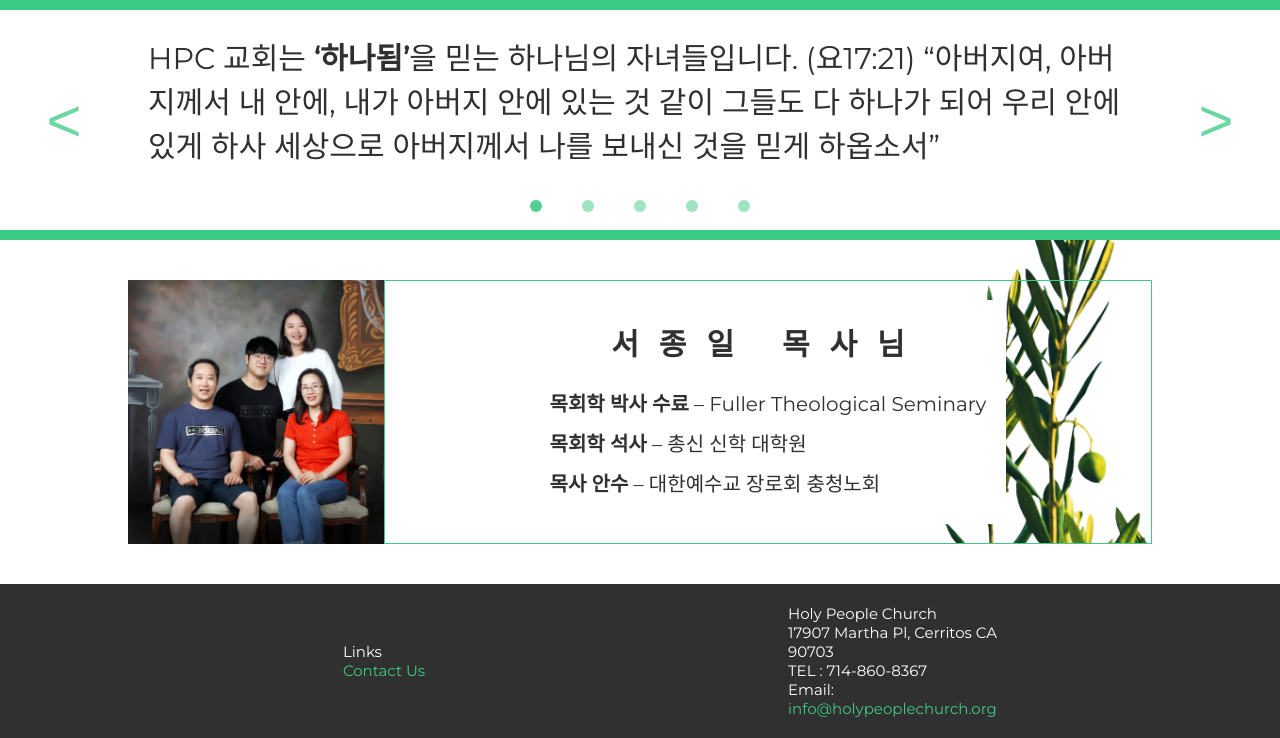
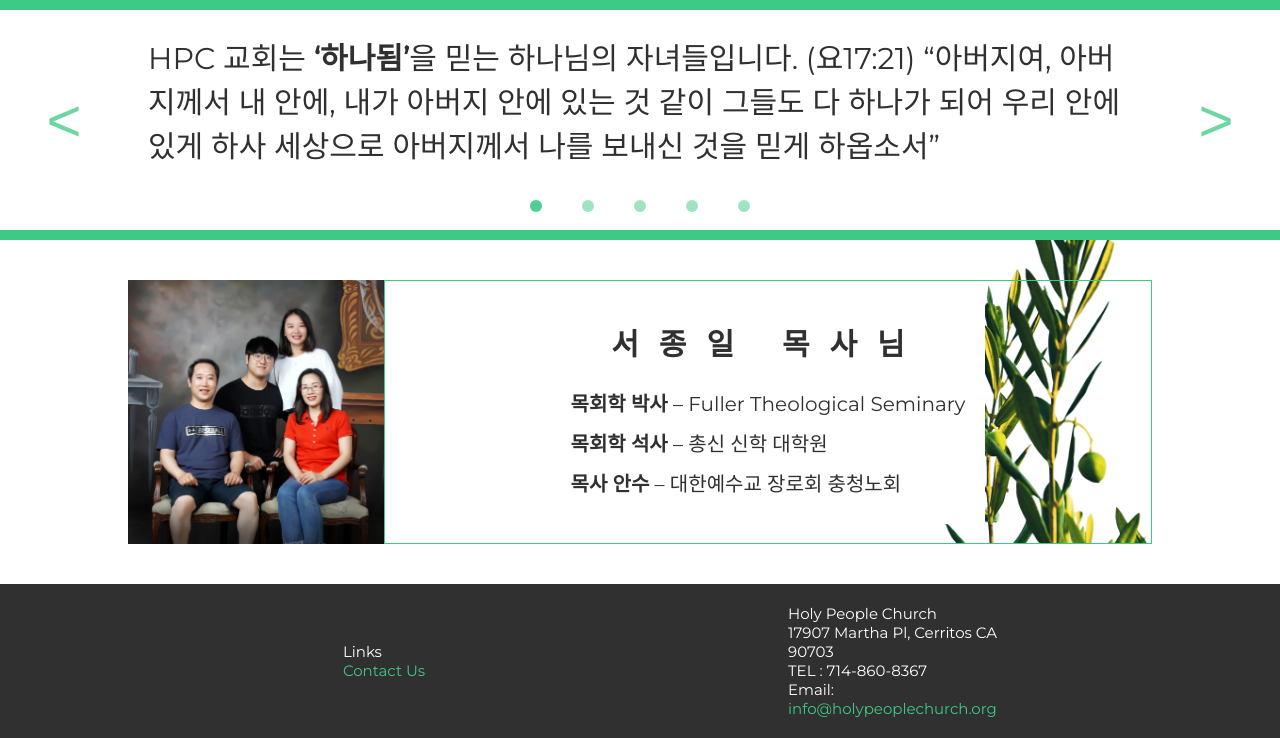
Before and after one commit to petercpark/Holy-People-Church, a plain HTML site: page index.html in a window 1280 px wide. Shown: the part 800-1538 px from the top of the page. Drawn offline with Linux system fonts and the light colour scheme.

Commit message:
Update index.html

```diff
--- a/index.html
+++ b/index.html
@@ -132,7 +132,7 @@
         <div class="about-text-content">
           <h1>서종일 <span style="display: inline-block">목사님</span></h1>
           <p>
-            <b>목회학 박사 수료</b> – Fuller Theological Seminary <br />
+            <b>목회학 박사</b> – Fuller Theological Seminary <br />
 
             <b>목회학 석사</b> – 총신 신학 대학원<br />
 
```
